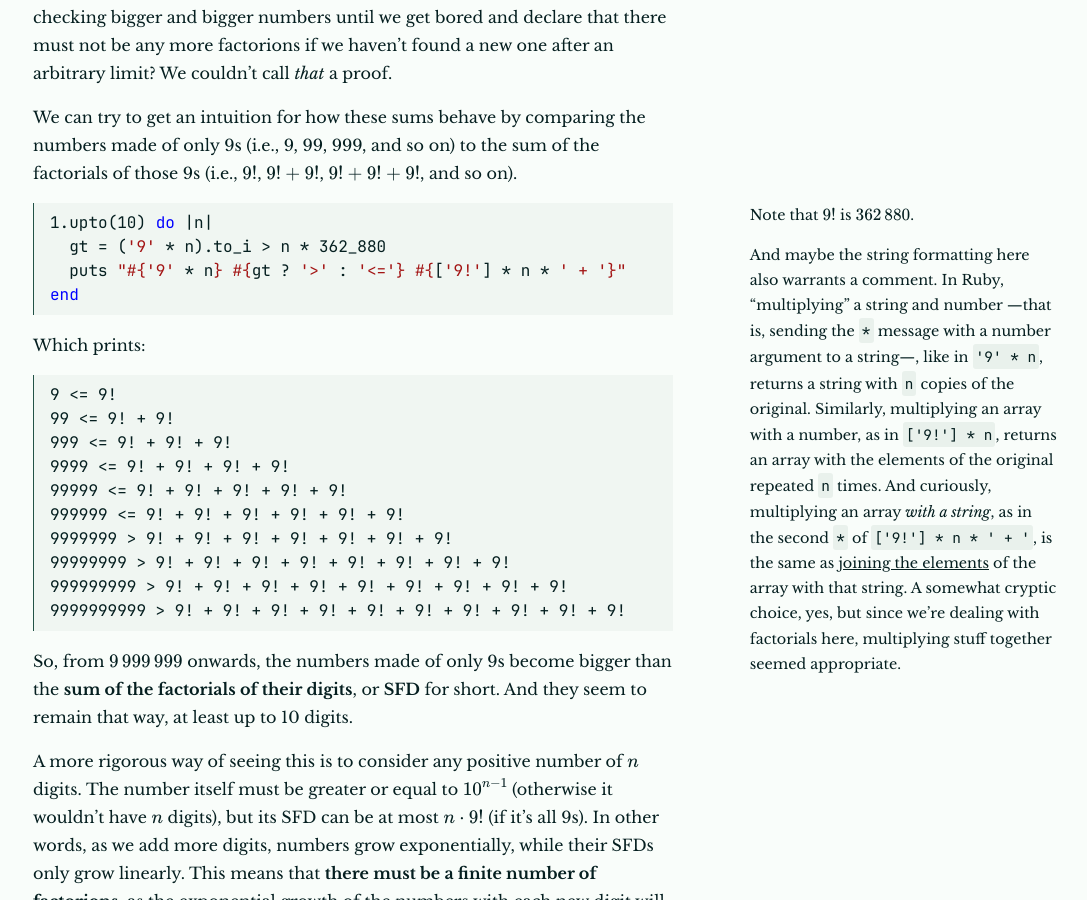
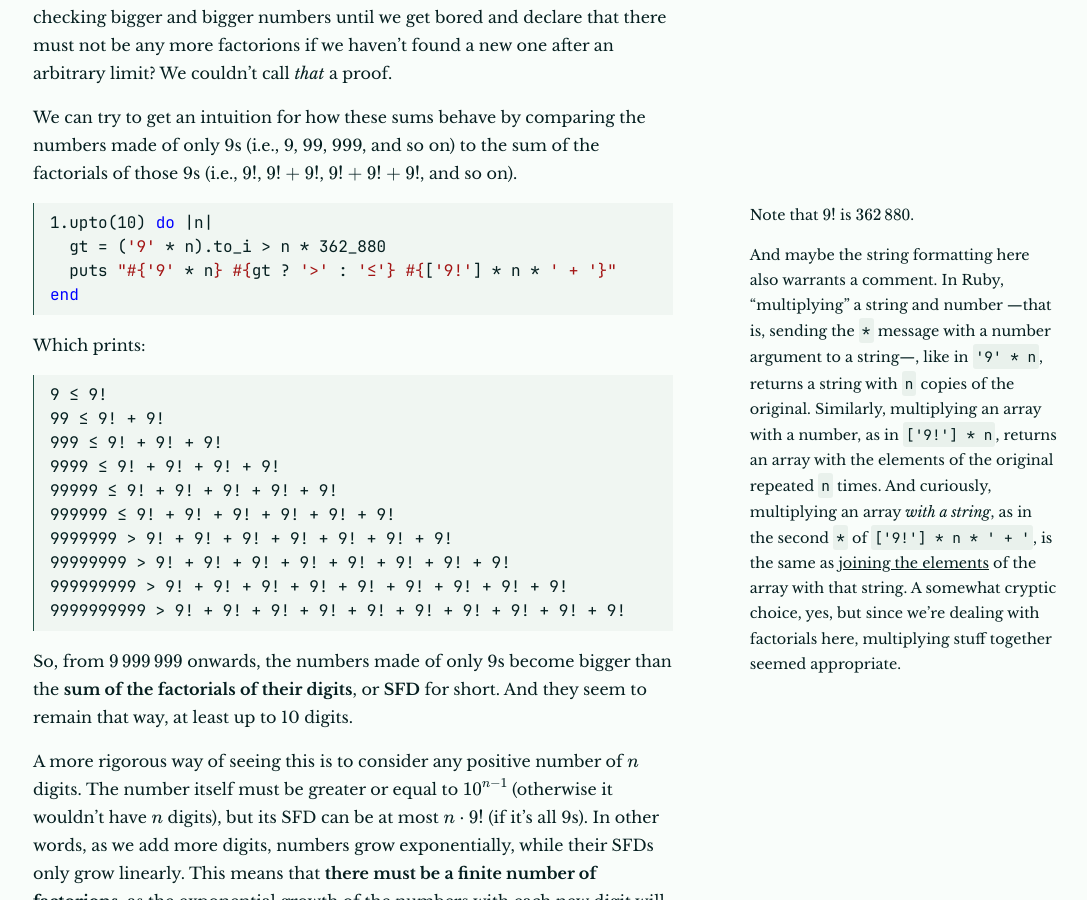
Before and after one commit to epidemian/epidemian.github.io, a Jekyll site: the page built from _posts/2024-04-19-factorial-digits.md, in a window 1280 px wide and 900 px high, scrolled down 755 px. Shown: the whole window, without its empty margins (95-1182 px from the left). Built offline with Jekyll 4.4.1, drawn with Linux system fonts in a browser that asks for light colours; formulas are drawn with MathJax 3.

````diff
--- a/_posts/2024-04-19-factorial-digits.md
+++ b/_posts/2024-04-19-factorial-digits.md
@@ -34,19 +34,19 @@ We can try to get an intuition for how these sums behave by comparing the number
 ```ruby
 1.upto(10) do |n|
   gt = ('9' * n).to_i > n * 362_880
-  puts "#{'9' * n} #{gt ? '>' : '<='} #{['9!'] * n * ' + '}"
+  puts "#{'9' * n} #{gt ? '>' : '≤'} #{['9!'] * n * ' + '}"
 end
 ```
 
 Which prints:
 
 ```
-9 <= 9!
-99 <= 9! + 9!
-999 <= 9! + 9! + 9!
-9999 <= 9! + 9! + 9! + 9!
-99999 <= 9! + 9! + 9! + 9! + 9!
-999999 <= 9! + 9! + 9! + 9! + 9! + 9!
+9 ≤ 9!
+99 ≤ 9! + 9!
+999 ≤ 9! + 9! + 9!
+9999 ≤ 9! + 9! + 9! + 9!
+99999 ≤ 9! + 9! + 9! + 9! + 9!
+999999 ≤ 9! + 9! + 9! + 9! + 9! + 9!
 9999999 > 9! + 9! + 9! + 9! + 9! + 9! + 9!
 99999999 > 9! + 9! + 9! + 9! + 9! + 9! + 9! + 9!
 999999999 > 9! + 9! + 9! + 9! + 9! + 9! + 9! + 9! + 9!
````
